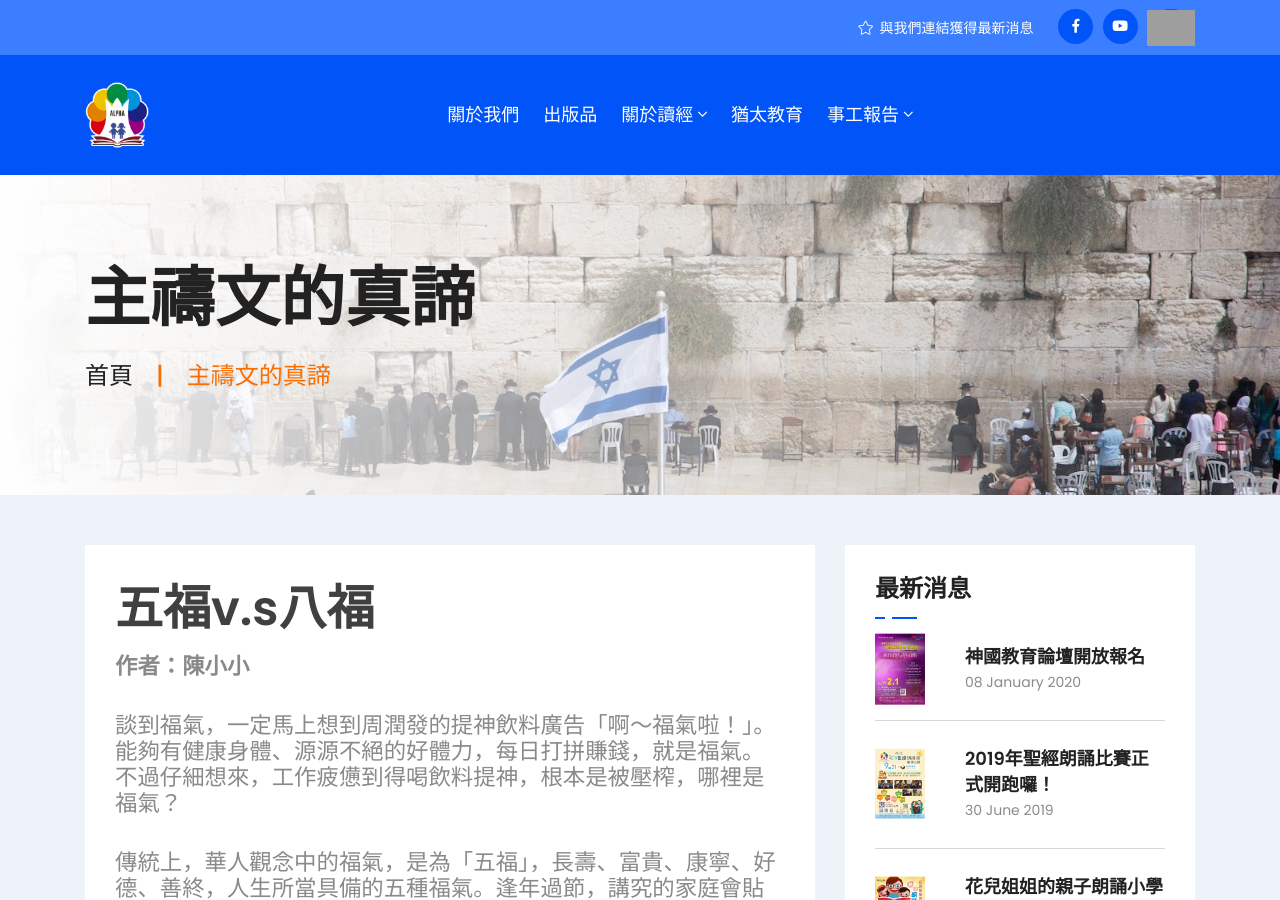
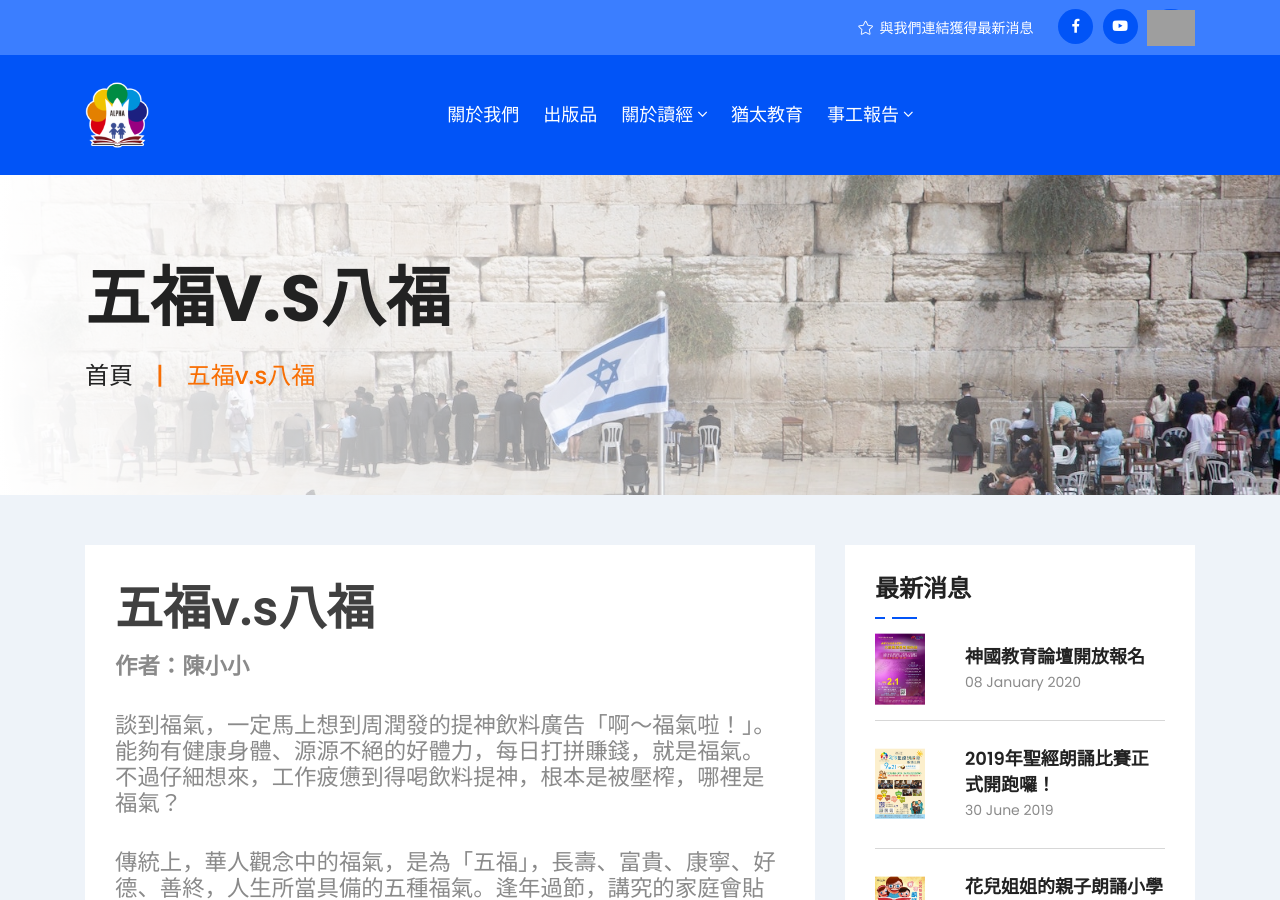
Before and after one commit to alpha6309/website, a Jekyll site: the page built from _jewish/猶太教育專區～五福v.s八福.md, in a window 1280 px wide and 900 px high. Built offline with Jekyll 4.4.1, drawn with Linux system fonts in a browser that asks for light colours; grey boxes are pictures that could not be loaded.

Commit message:
Update 猶太教育專區～五福v.s八福.md

```diff
--- a/_jewish/猶太教育專區～五福v.s八福.md
+++ b/_jewish/猶太教育專區～五福v.s八福.md
@@ -1,7 +1,7 @@
 ---
 layout: post
-title: "主禱文的真諦"
-date: 2010-03-18 00:00:00 +0800
+title: "五福v.s八福"
+date: 2013-10-07 00:00:00 +0800
 categories: [jewish]
 ---
 
```
